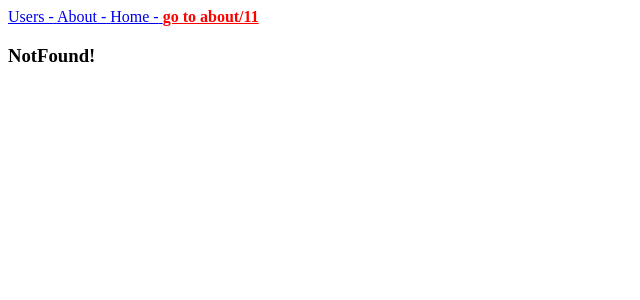
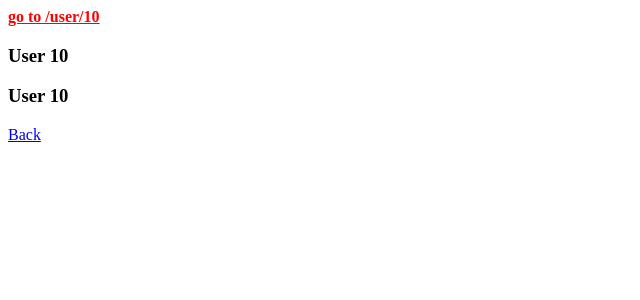
Before and after one commit to gerleven/React, a React (Create React App) app in the folder react-router-v6/: page /user/10 in a window 1280 px wide. Shown: the top 300 px of the page, without its empty margins (0-640 px from the left). Built offline with nearby package versions, Linux system fonts and the light colour scheme.

Commit message:
useParams para pasar parametros por url al navegar de un componente a otro

```diff
--- a/react-router-v6/src/App.js
+++ b/react-router-v6/src/App.js
@@ -6,6 +6,7 @@ import UsersPage from "./Pages/UsersPage";
 import NotFoundPage from "./Pages/NotFoundPage";
 import Navbar from "./Components/Navbar";
 import "./Components/navbar.css";
+import UserPage from "./Pages/UserPage";
 
 const ger = () => {
   return "active";
@@ -16,12 +17,15 @@ const id = 10;
 const App = () => {
   return (
     <BrowserRouter>
-      <Navbar />
+      {/* <Navbar /> */}
+      <NavLink to="/user/10">go to /user/10</NavLink>
 
       <Routes>
         <Route path="/" element={<HomePage />} />
         <Route path="/about" element={<AboutPage />} />
         <Route path="/users" element={<UsersPage />} />
+        <Route path="/user/:id" element={<UserPage />} />
+        <Route path="/user/:id/:name" element={<UserPage />} />
         <Route path="/others" element={<p>Others!</p>} />
         <Route path="*" element={<NotFoundPage />} />
       </Routes>
--- a/react-router-v6/src/Components/Navbar.js
+++ b/react-router-v6/src/Components/Navbar.js
@@ -23,7 +23,7 @@ const Navbar = () => {
         Home -{" "}
       </NavLink>
         {/* En el className de Link no solo podemos pasarle un string, no acepta funciones como NavLink */}
-      <Link className="active" to={`/about/${id + 1}`}>
+      <Link className="active" to={`/user/${id + 1}`}>
         go to about/11
       </Link>
     </>
--- /dev/null
+++ b/react-router-v6/src/Pages/UserPage.js
@@ -0,0 +1,17 @@
+import React from "react";
+import { Link, useParams } from "react-router-dom";
+
+const UserPage = () => {
+  const params = useParams();
+  const { id, name } = useParams();
+
+  return (
+    <>
+        <h3>User {params.id} {name!=undefined?<span>- {params.name}</span>:<></>}</h3>
+        <h3>User {id} {name!=undefined?<span>- {name}</span>:<></>}</h3>
+        <Link to="/">Back</Link>
+    </>
+  );
+};
+
+export default UserPage;
```
